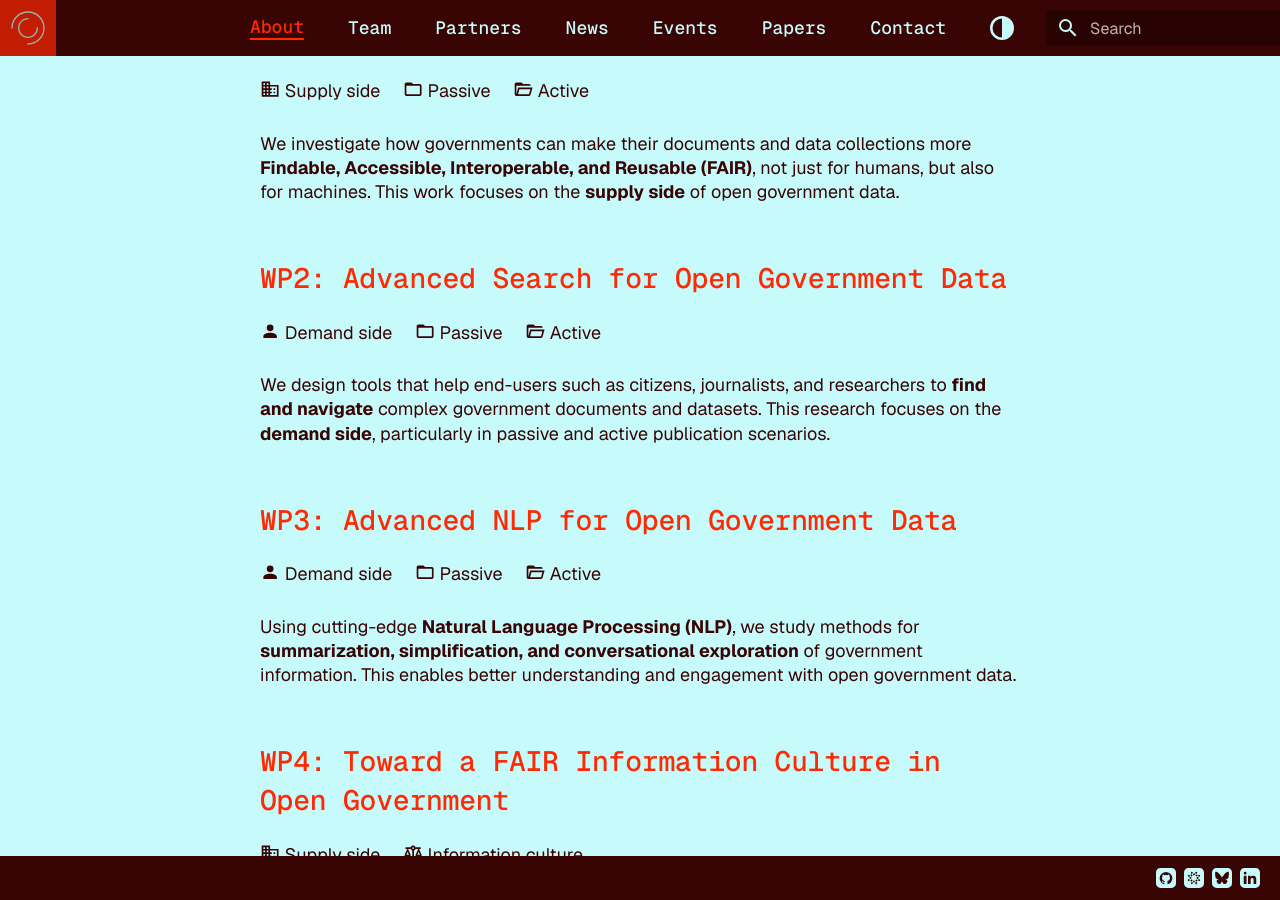
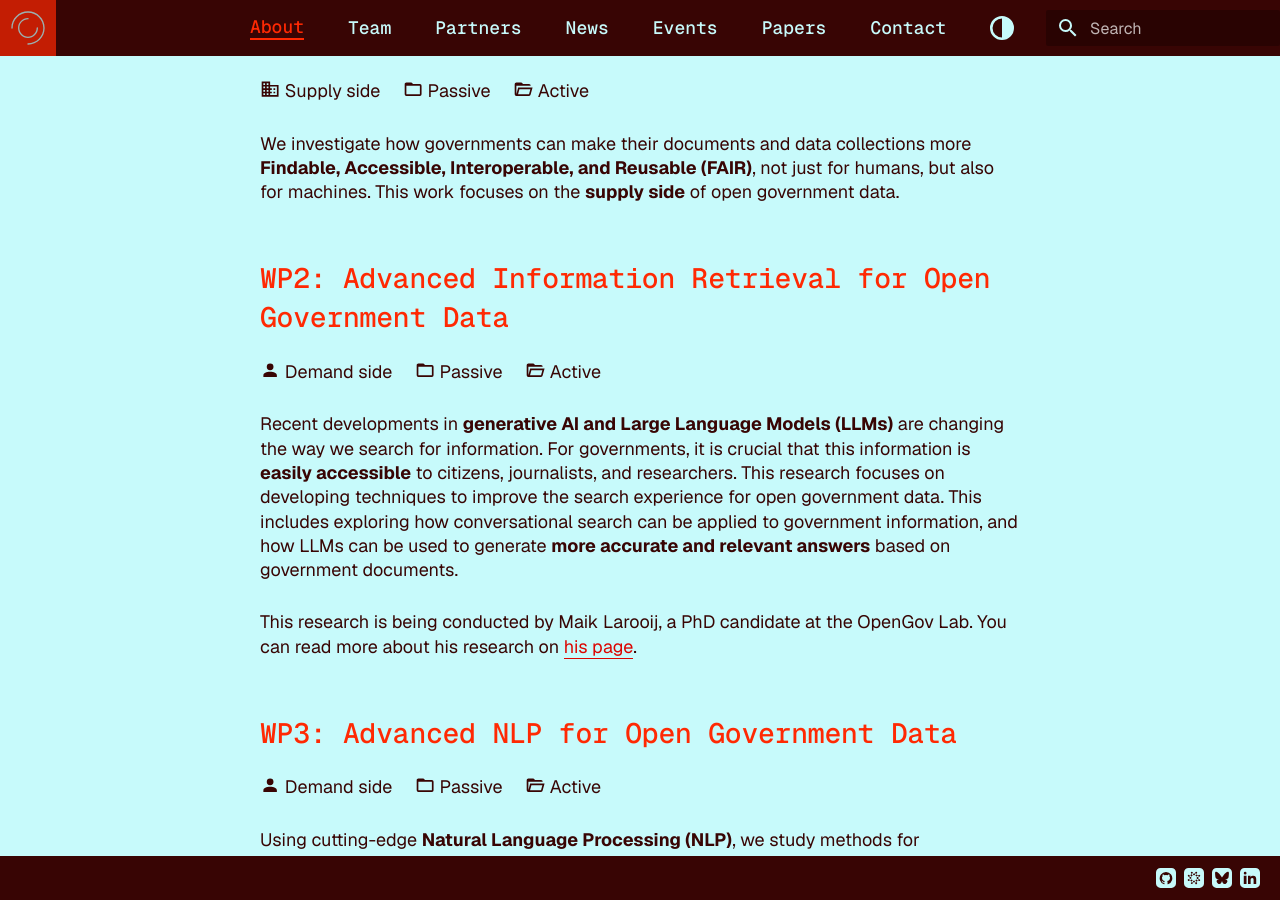
Before and after one commit to opengov-lab/opengov-lab.github.io, an MkDocs documentation site: the page built from docs/about.md, in a window 1280 px wide and 900 px high, scrolled down 1071 px. Built offline with MkDocs 1.6.1 and Material for MkDocs 9.7.7, drawn with Linux system fonts in a browser that asks for light colours; some web fonts are replaced.

Commit message:
team: add personal page wp2

```diff
--- a/docs/about.md
+++ b/docs/about.md
@@ -39,11 +39,12 @@ We investigate how governments can make their documents and data collections mor
 This work focuses on the **supply side** of open government data.
 
 
-## WP2: Advanced Search for Open Government Data
+## WP2: Advanced Information Retrieval for Open Government Data
 :material-account: Demand side &nbsp;&nbsp;&nbsp; :material-folder-outline: Passive &nbsp;&nbsp;&nbsp; :material-folder-open-outline: Active
 
-We design tools that help end-users such as citizens, journalists, and researchers to **find and navigate** complex government documents and datasets.
-This research focuses on the **demand side**, particularly in passive and active publication scenarios.
+Recent developments in **generative AI and Large Language Models (LLMs)** are changing the way we search for information. For governments, it is crucial that this information is **easily accessible** to citizens, journalists, and researchers. This research focuses on developing techniques to improve the search experience for open government data. This includes exploring how conversational search can be applied to government information, and how LLMs can be used to generate **more accurate and relevant answers** based on government documents.
+
+This research is being conducted by Maik Larooij, a PhD candidate at the OpenGov Lab. You can read more about his research on [his page](team/maik-larooij.md).
 
 
 ## WP3: Advanced NLP for Open Government Data
```
Also changed, not shown: docs/team.md (+1 -1 lines), docs/team/maik-larooij.md (added, +30 -0 lines).
